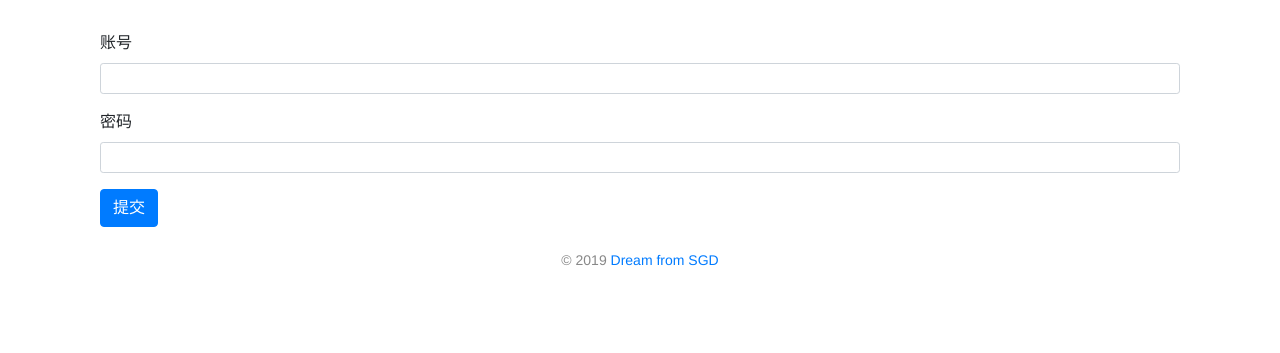
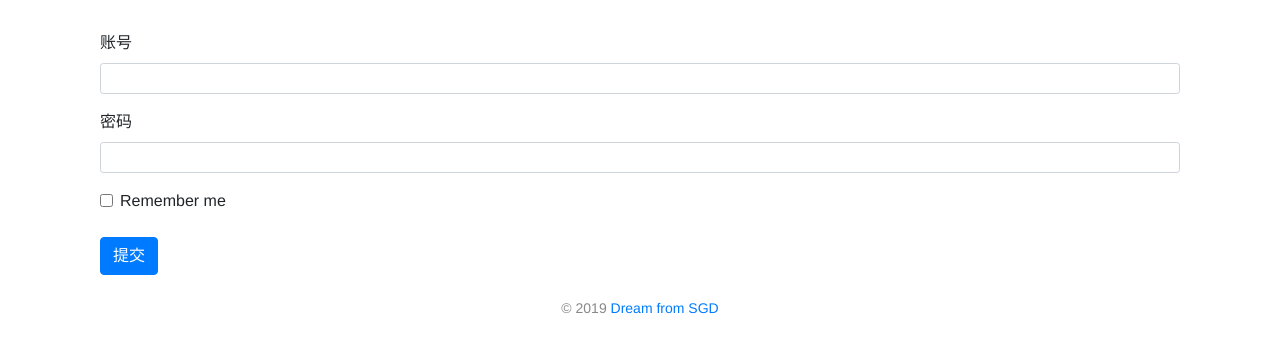
Before and after one commit to zhoumengxiong/DeliveryOrdersManagement, a Flask app: page /login in a window 1280 px wide. Shown: the part 145-498 px from the top of the page. Run offline with Flask 2, Linux system fonts and the light colour scheme; some libraries are stand-ins or nearby versions.

Commit message:
登录表单增加记住复选框

```diff
--- a/watchlist/templates/login.html
+++ b/watchlist/templates/login.html
@@ -12,6 +12,12 @@
         <label for="password">密码</label>
         <input type="password" class="form-control form-control-sm" id="password" required name="password">
     </div>
+    <div class="form-check">
+        <label class="form-check-label">
+            <input class="form-check-input" type="checkbox"> Remember me
+        </label>
+    </div>
+    <br>
     <div class="form-group">
         <input class="btn btn-primary" type="submit" name="submit" value="提交">
     </div>
```
